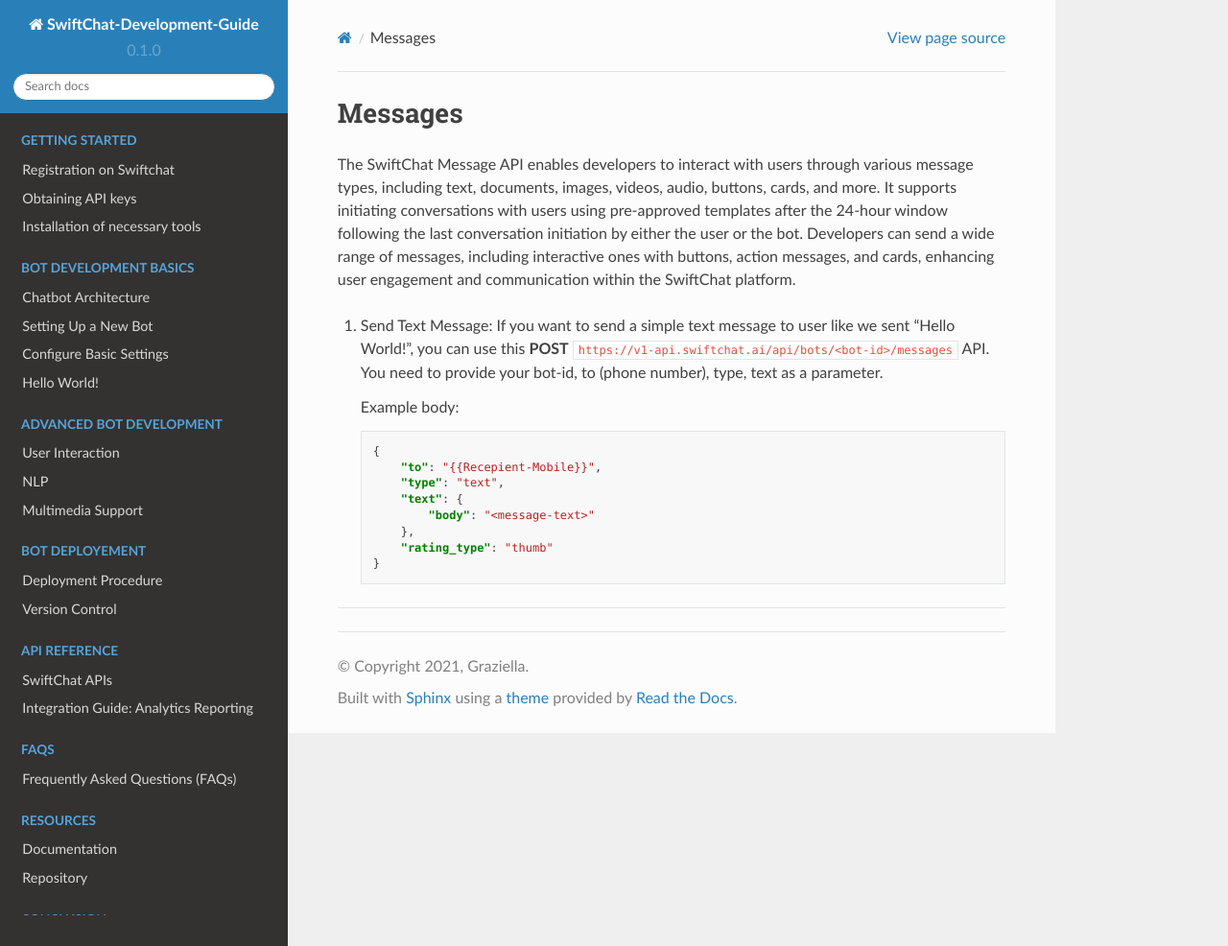
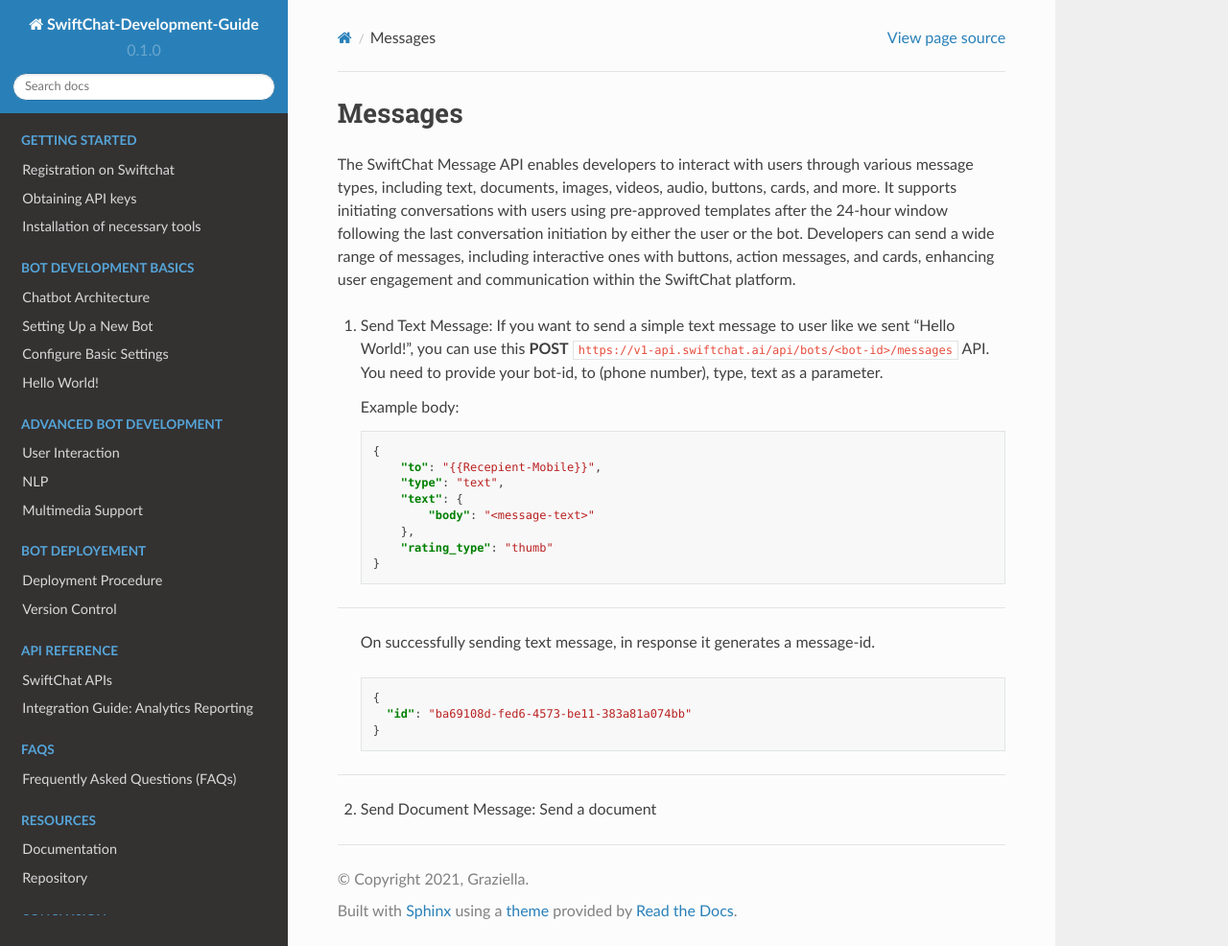
Before and after one commit to Priyanka-sharma181/Chatbot-Development-Guide, a Sphinx documentation site: the page built from docs/source/messages_api.rst, in a window 1280 px wide and 986 px high. Shown: the whole window at 96% size. Built offline with Sphinx 7.4.7 and the Read the Docs theme 2.0.0, drawn with Linux system fonts in a browser that asks for light colours.

Commit message:
message APIs

```diff
--- a/docs/source/messages_api.rst
+++ b/docs/source/messages_api.rst
@@ -20,3 +20,15 @@
     }
 
 --------------------------
+
+   On successfully sending text message, in response it generates a message-id.
+
+   .. code-block:: json
+
+    {
+      "id": "ba69108d-fed6-4573-be11-383a81a074bb"
+    }
+
+------------------------------
+
+2. Send Document Message: Send a document
```
